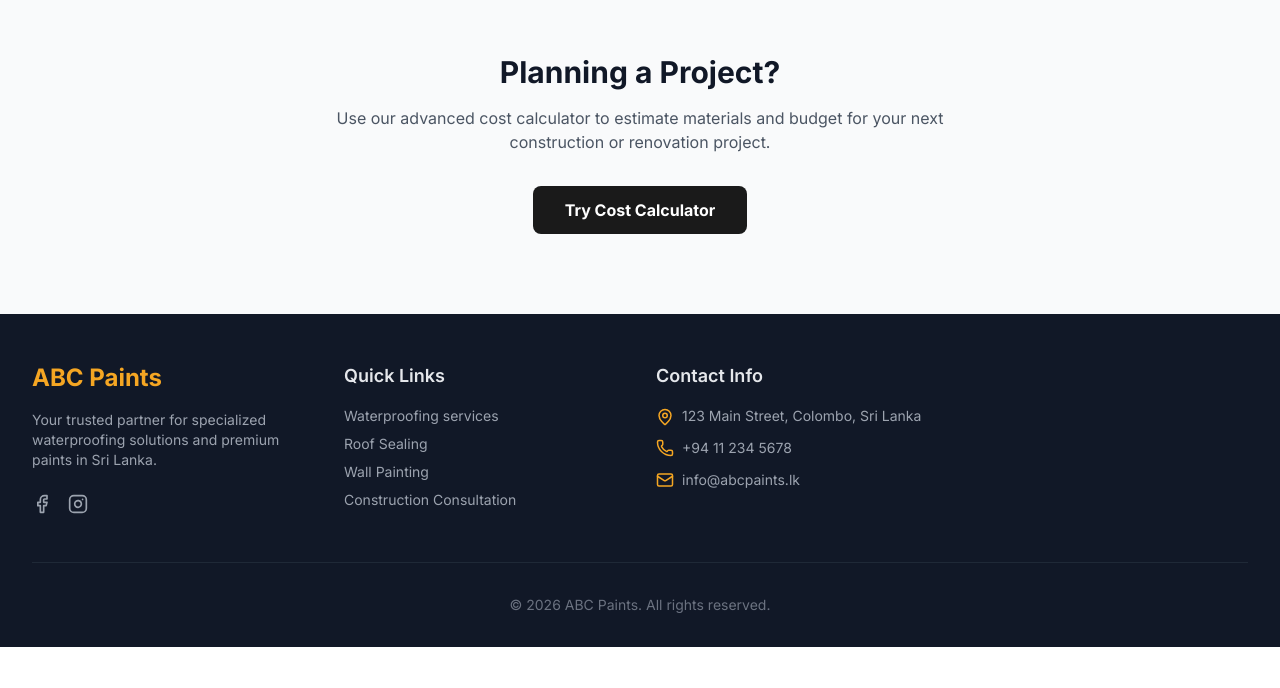
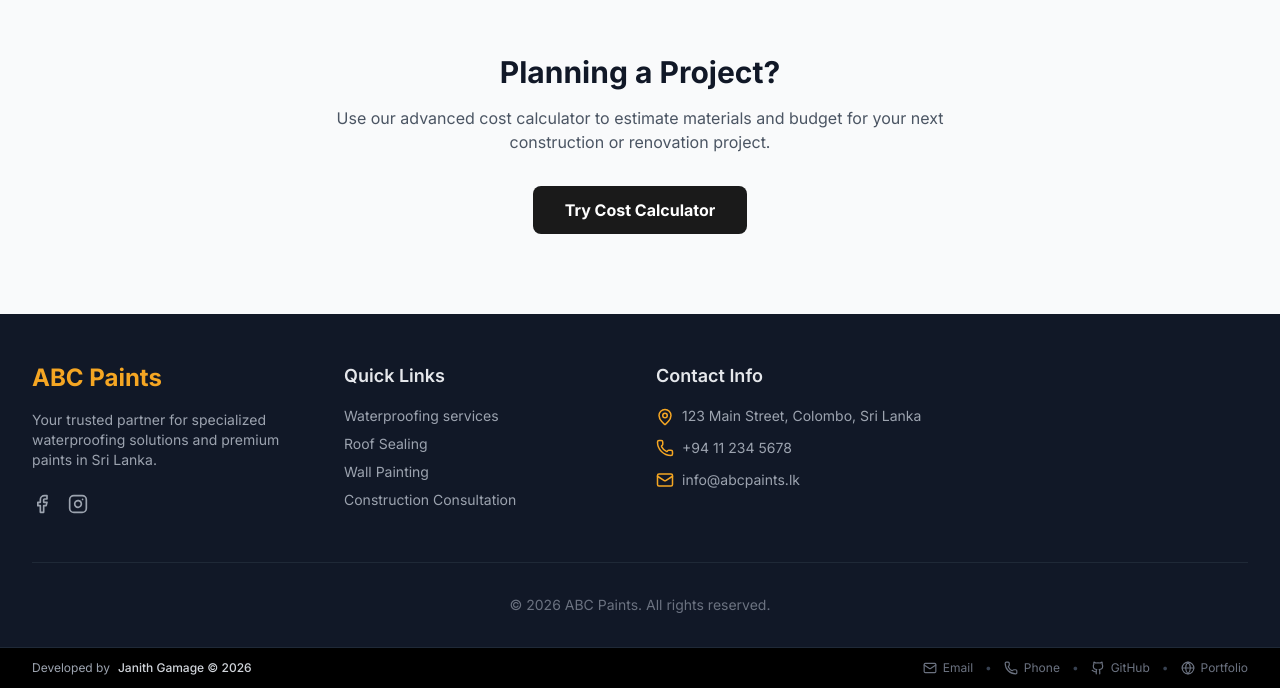
Before and after one commit to DevJanith/ABC-Paints, a React (Vite) app: page / in a window 1280 px wide. Shown: the part 1104-1792 px from the top of the page. Before the commit the page ends 1751 px from the top, so only its background shows below. Built offline with nearby package versions, Linux system fonts and the light colour scheme; no server answers.

Commit message:
feat(misc): add credit banner and update layout

```diff
--- /dev/null
+++ b/src/components/layout/Credits.tsx
@@ -0,0 +1,62 @@
+import { Mail, Phone, Github, Globe } from 'lucide-react';
+
+const Credits = () => {
+    return (
+        <div className="bg-black border-t border-gray-800">
+            <div className="max-w-7xl mx-auto px-4 sm:px-6 lg:px-8 py-3">
+                <div className="flex items-center justify-between text-xs text-gray-500">
+                    {/* Developer Name */}
+                    <div className="flex items-center gap-2">
+                        <span className="text-gray-400">Developed by</span>
+                        <span className="text-gray-300 font-medium">Janith Gamage © 2026</span>
+                    </div>
+
+                    {/* Contact Links */}
+                    <div className="flex items-center gap-3">
+                        <a
+                            href="mailto:your.email@example.com"
+                            className="flex items-center gap-1.5 hover:text-secondary transition-all duration-200 hover:scale-105"
+                            title="Email"
+                        >
+                            <Mail size={14} />
+                            <span className="hidden md:inline">Email</span>
+                        </a>
+                        <span className="text-gray-700">•</span>
+                        <a
+                            href="tel:+94123456789"
+                            className="flex items-center gap-1.5 hover:text-secondary transition-all duration-200 hover:scale-105"
+                            title="Phone"
+                        >
+                            <Phone size={14} />
+                            <span className="hidden md:inline">Phone</span>
+                        </a>
+                        <span className="text-gray-700">•</span>
+                        <a
+                            href="https://github.com/yourusername"
+                            target="_blank"
+                            rel="noopener noreferrer"
+                            className="flex items-center gap-1.5 hover:text-secondary transition-all duration-200 hover:scale-105"
+                            title="GitHub"
+                        >
+                            <Github size={14} />
+                            <span className="hidden md:inline">GitHub</span>
+                        </a>
+                        <span className="text-gray-700">•</span>
+                        <a
+                            href="https://yourportfolio.com"
+                            target="_blank"
+                            rel="noopener noreferrer"
+                            className="flex items-center gap-1.5 hover:text-secondary transition-all duration-200 hover:scale-105"
+                            title="Portfolio"
+                        >
+                            <Globe size={14} />
+                            <span className="hidden md:inline">Portfolio</span>
+                        </a>
+                    </div>
+                </div>
+            </div>
+        </div>
+    );
+};
+
+export default Credits;
--- a/src/components/layout/Layout.tsx
+++ b/src/components/layout/Layout.tsx
@@ -1,6 +1,7 @@
 import { Outlet } from 'react-router-dom';
 import Header from './Header';
 import Footer from './Footer';
+import Credits from './Credits';
 
 const Layout = () => {
     return (
@@ -10,6 +11,7 @@ const Layout = () => {
                 <Outlet />
             </main>
             <Footer />
+            <Credits />
         </div>
     );
 };
```
